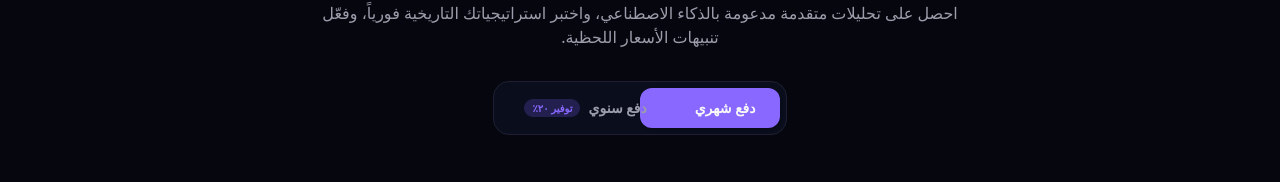
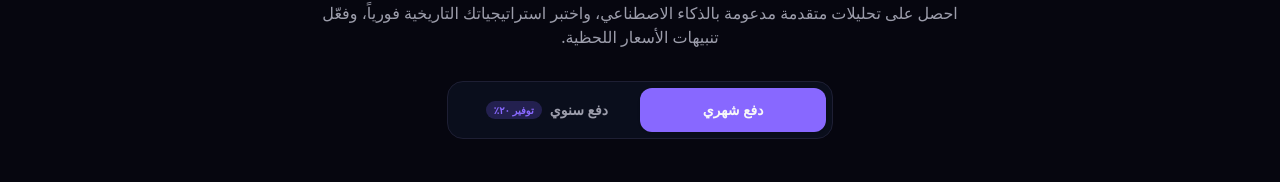
Before and after one commit to fkgtfaisal/saudistock, a Next.js app: page /subscriptions in a window 1280 px wide. Shown: the part 184-366 px from the top of the page. Built offline with nearby package versions, Linux system fonts and the light colour scheme; no server answers.

Commit message:
fix(ui): use grid layout to perfectly align billing cycle toggle buttons

```diff
--- a/src/app/subscriptions/page.tsx
+++ b/src/app/subscriptions/page.tsx
@@ -112,21 +112,23 @@ export default function SubscriptionsPage() {
 
         {/* Billing Toggle */}
         <div className="flex justify-center">
-          <div className="bg-slate-900/50 p-1.5 rounded-2xl border border-border inline-flex relative">
+          <div className="bg-slate-900/50 p-1.5 rounded-2xl border border-border relative inline-block">
             <div className={`absolute inset-y-1.5 w-[calc(50%-6px)] bg-primary rounded-xl transition-all duration-300 shadow-sm ${billingCycle === "monthly" ? "right-1.5" : "left-1.5"}`} />
+            <div className="grid grid-cols-2 relative z-10">
               <button
                 onClick={() => setBillingCycle("monthly")}
-              className={`relative z-10 px-6 py-2.5 text-sm font-bold rounded-xl transition-colors ${billingCycle === "monthly" ? "text-primary-foreground" : "text-muted-foreground hover:text-foreground"}`}
+                className={`px-8 py-3 text-sm font-bold rounded-xl transition-colors flex items-center justify-center ${billingCycle === "monthly" ? "text-primary-foreground" : "text-muted-foreground hover:text-foreground"}`}
               >
                 دفع شهري
               </button>
               <button
                 onClick={() => setBillingCycle("yearly")}
-              className={`relative z-10 px-6 py-2.5 text-sm font-bold rounded-xl transition-colors flex items-center gap-2 ${billingCycle === "yearly" ? "text-primary-foreground" : "text-muted-foreground hover:text-foreground"}`}
+                className={`px-8 py-3 text-sm font-bold rounded-xl transition-colors flex items-center justify-center gap-2 ${billingCycle === "yearly" ? "text-primary-foreground" : "text-muted-foreground hover:text-foreground"}`}
               >
                 دفع سنوي
                 <span className={`px-2 py-0.5 rounded-full text-[10px] font-black ${billingCycle === "yearly" ? "bg-white/20 text-white" : "bg-primary/20 text-primary"}`}>توفير ٢٠٪</span>
               </button>
+            </div>
           </div>
         </div>
       </div>
```
Lines whose indentation alone changed are shown as unchanged.
